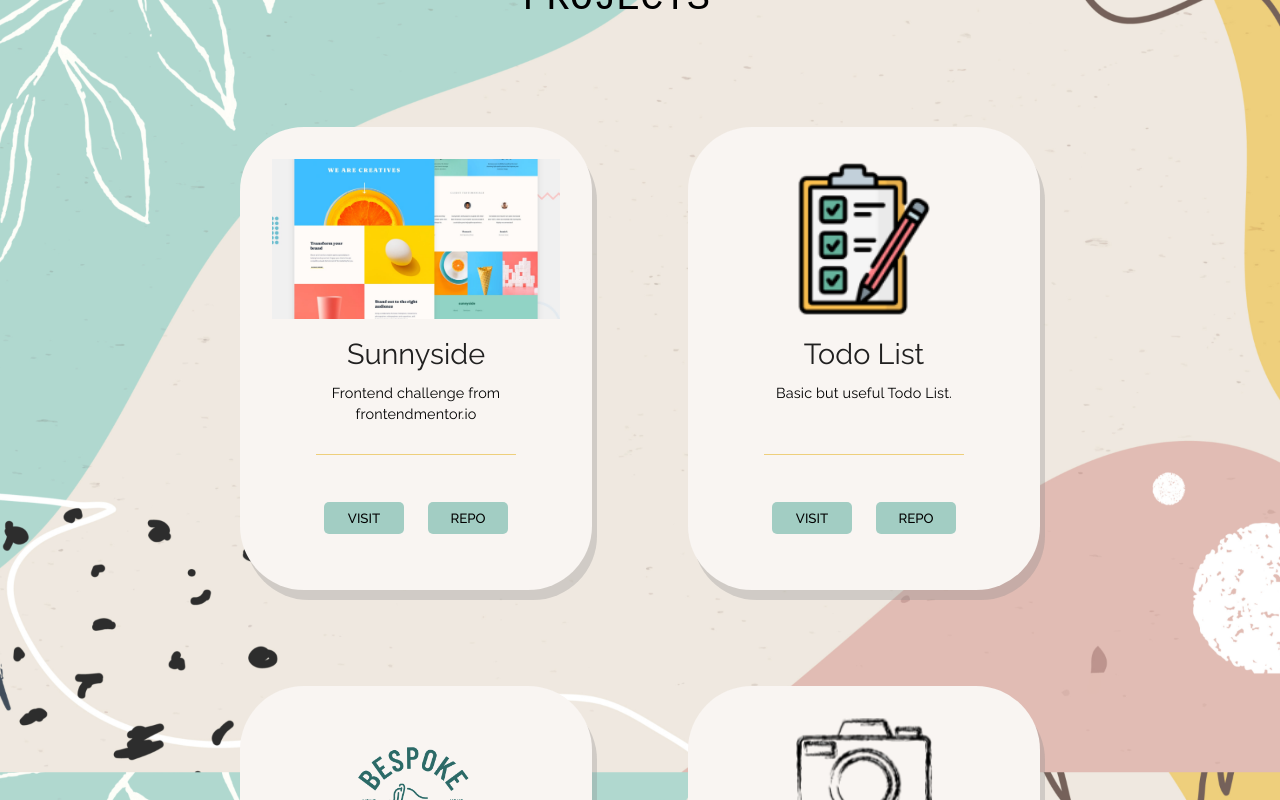
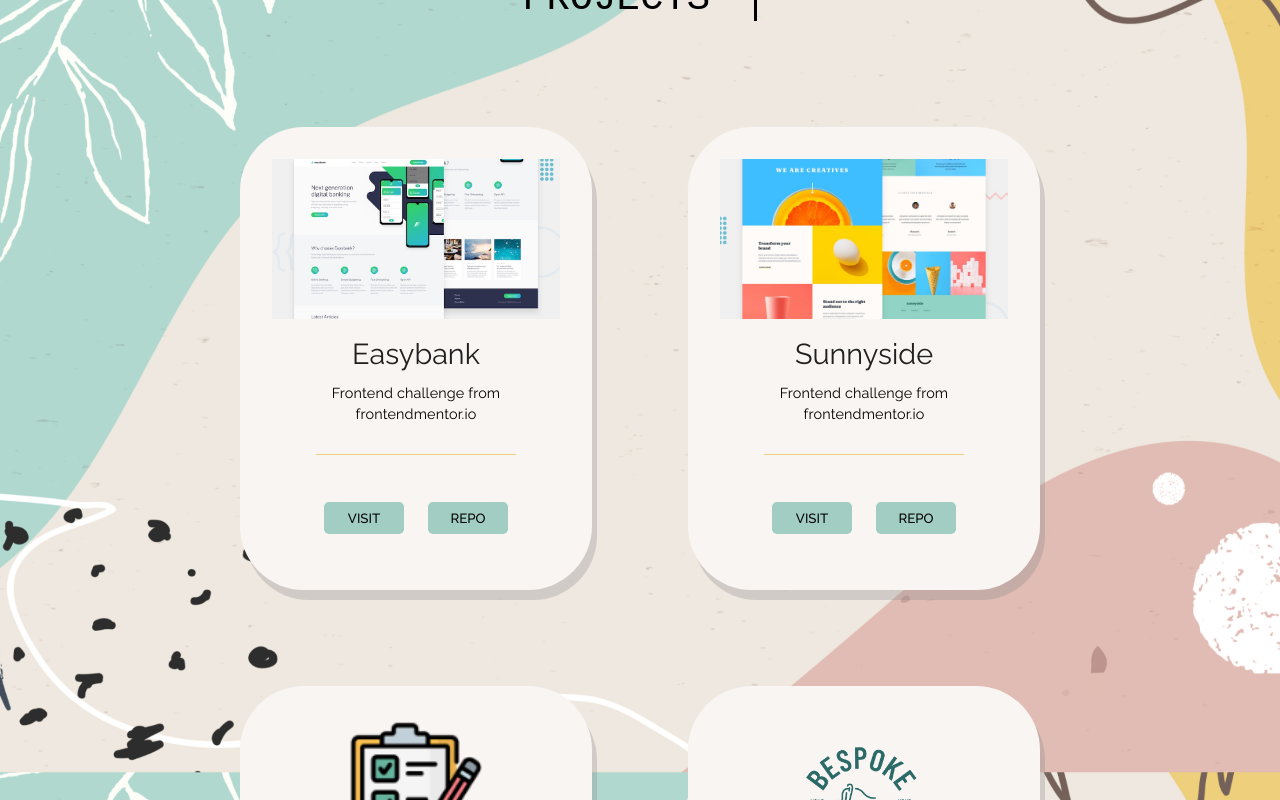
Before and after one commit to Francine-Pepe/portfolio-webdev, a React (Create React App) app: page / in a window 1280 px wide. Shown: the part 1220-2020 px from the top of the page. Built offline with nearby package versions, Linux system fonts and the light colour scheme.

Commit message:
easybank project added

```diff
--- a/src/Components/Projects/ProjectsCards.js
+++ b/src/Components/Projects/ProjectsCards.js
@@ -12,9 +12,20 @@ import todolist from "./../../Images/checklist.png";
 import "./Projects.css";
 import ProjectTitle from "./ProjectTitle";
 import Sunnyside from "./../../Images/desktop-preview.jpg";
+import Easybank from "./../../Images/desktop-preview-easybank.jpg";
+
 
 export default function ProjectsCards(props, index) {
   const projects = [
+    {
+      id: "6",
+      name: "Easybank",
+      description: "Frontend challenge from frontendmentor.io",
+      image: Easybank,
+      github: "https://github.com/Francine-Pepe/easybank",
+      link: "https://francine-pepe.github.io/easybank/",
+      technologies: "HTML 5 |  CSS 3  |  React  |  JavaScript | Material UI",
+    },
     {
       id: "5",
       name: "Sunnyside",
```
Also changed, not shown: src/Images/desktop-preview-easybank.jpg (added).
